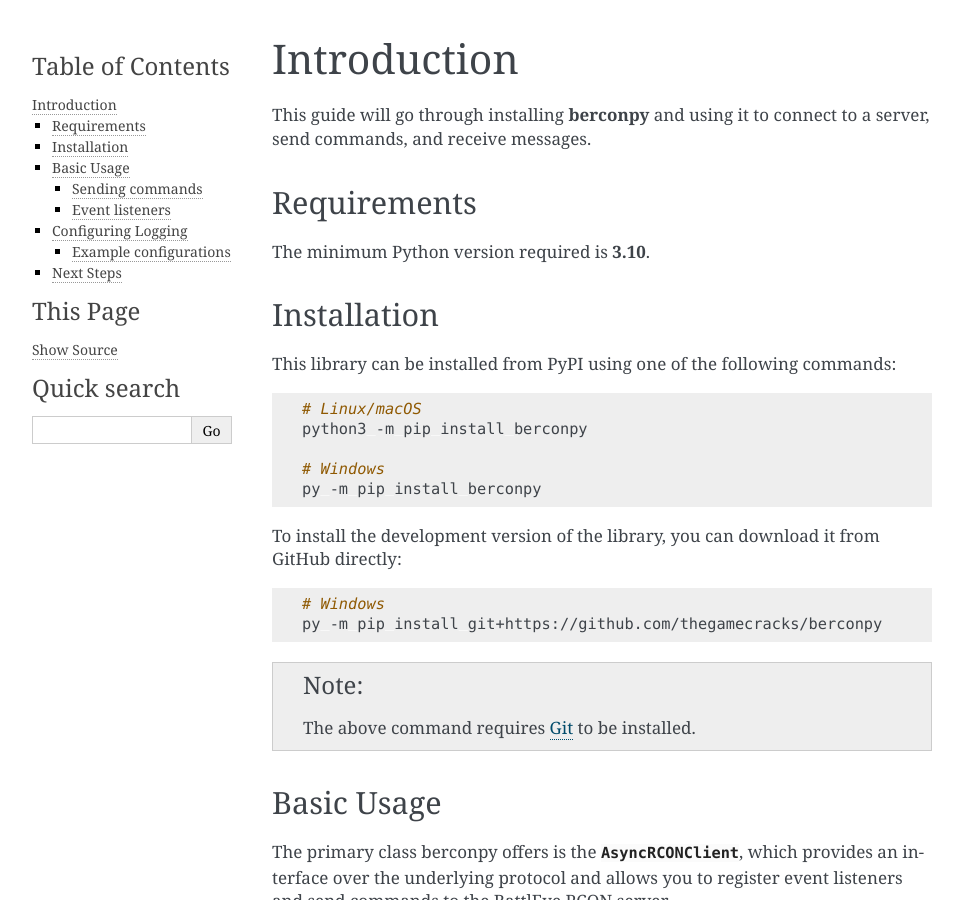
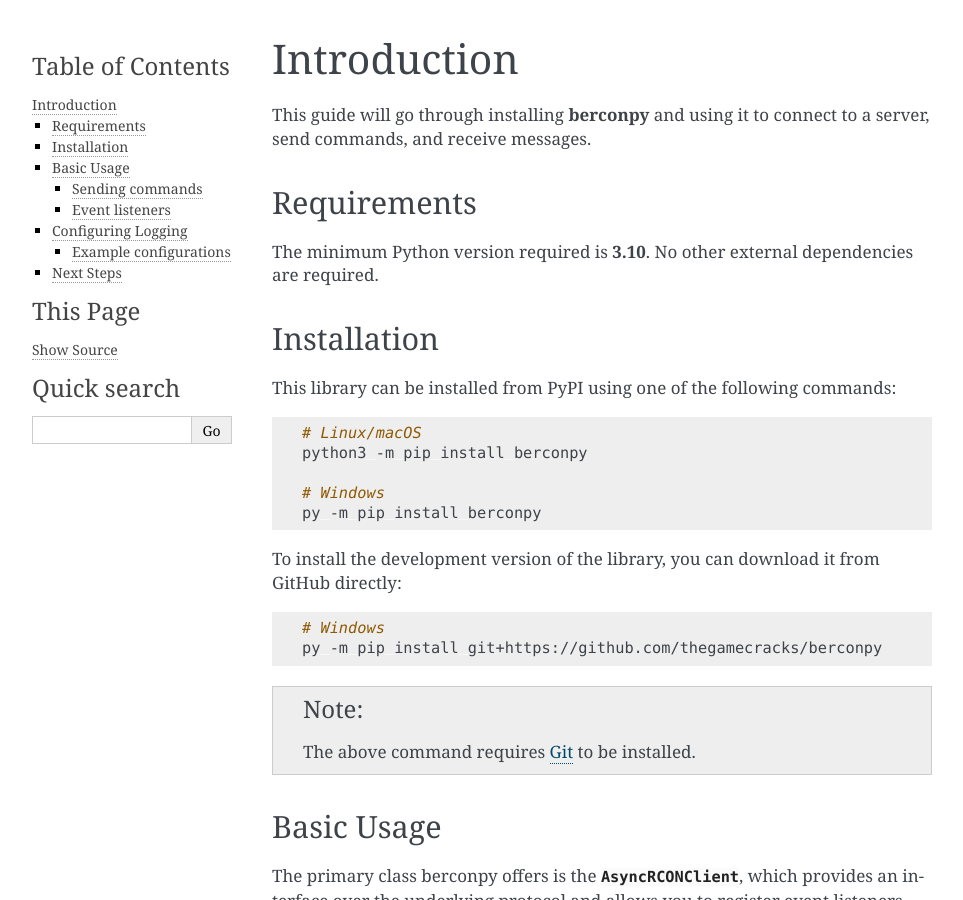
Before and after one commit to thegamecracks/berconpy, a Sphinx documentation site: the page built from docs/source/intro.rst, in a window 1280 px wide and 900 px high. Shown: the whole window, without its empty margins (148-1111 px from the left). Built offline with Sphinx 7.4.7, drawn with Linux system fonts in a browser that asks for light colours.

Commit message:
Restore "no dependencies" note in intro.rst

```diff
--- a/docs/source/intro.rst
+++ b/docs/source/intro.rst
@@ -8,6 +8,7 @@
 ------------
 
 The minimum Python version required is **3.10**.
+No other external dependencies are required.
 
 Installation
 ------------
```
